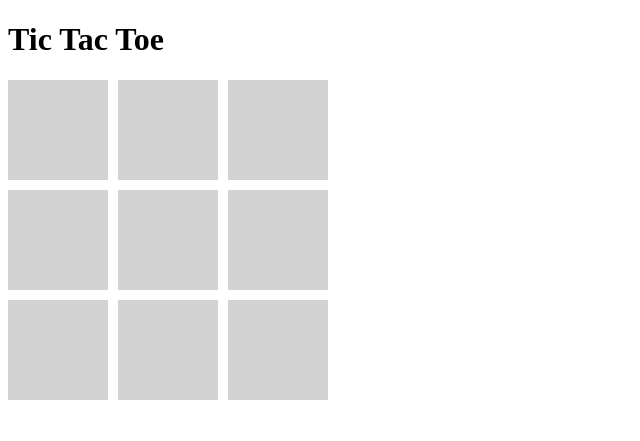
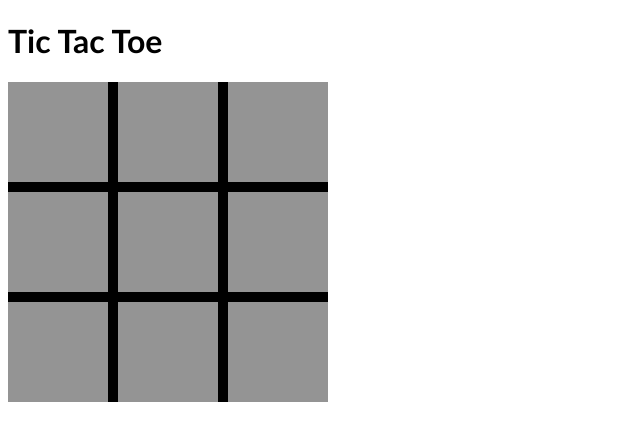
Before and after one commit to xKatsuoo/Techstarter, a PHP site: page / in a window 1280 px wide. Shown: the top 441 px of the page, without its empty margins (0-640 px from the left). Run offline with PHP 8.4, Linux system fonts and the light colour scheme.

Commit message:
v1.1 mit Aufgaben (CSS Anpassung)

```diff
--- a/Tic-Tac-Toe/index.html
+++ b/Tic-Tac-Toe/index.html
@@ -12,6 +12,5 @@
 
     <div id="board">
     </div>
-
 </body>
 </html>
--- a/Tic-Tac-Toe/style.css
+++ b/Tic-Tac-Toe/style.css
@@ -1,18 +1,34 @@
+* {
+    font-family: 'Trebuchet MS', 'Lucida Sans Unicode', 'Lucida Grande', 'Lucida Sans', Arial, sans-serif;
+}
+
 #board {
     display: grid;
     grid-template-columns: repeat(3, 1fr);
     grid-gap: 10px;
-    width: 300px;
+    width: 320px;
+    height: 320px;
     margin-top: 20px;
+    background-color: black;
+
 }
 
 .cell {
     width: 100px;
     height: 100px;
-    background-color: lightgray;
+    background-color: rgba(211, 211, 211, 0.7); /* Setze die Hintergrundfarbe mit reduzierter Transparenz */
     display: flex;
     align-items: center;
     justify-content: center;
     font-size: 48px;
     cursor: pointer;
+
 }
+
+.cell:hover {
+    background-color: rgba(211, 211, 211, 1); /* Setze die Hintergrundfarbe zurück, wenn die Zelle mit der Maus überfahren wird */
+}
+
+#board:hover {
+    background-color: rgb(92, 26, 142);
+}
```
Also changed, not shown: README.md.
